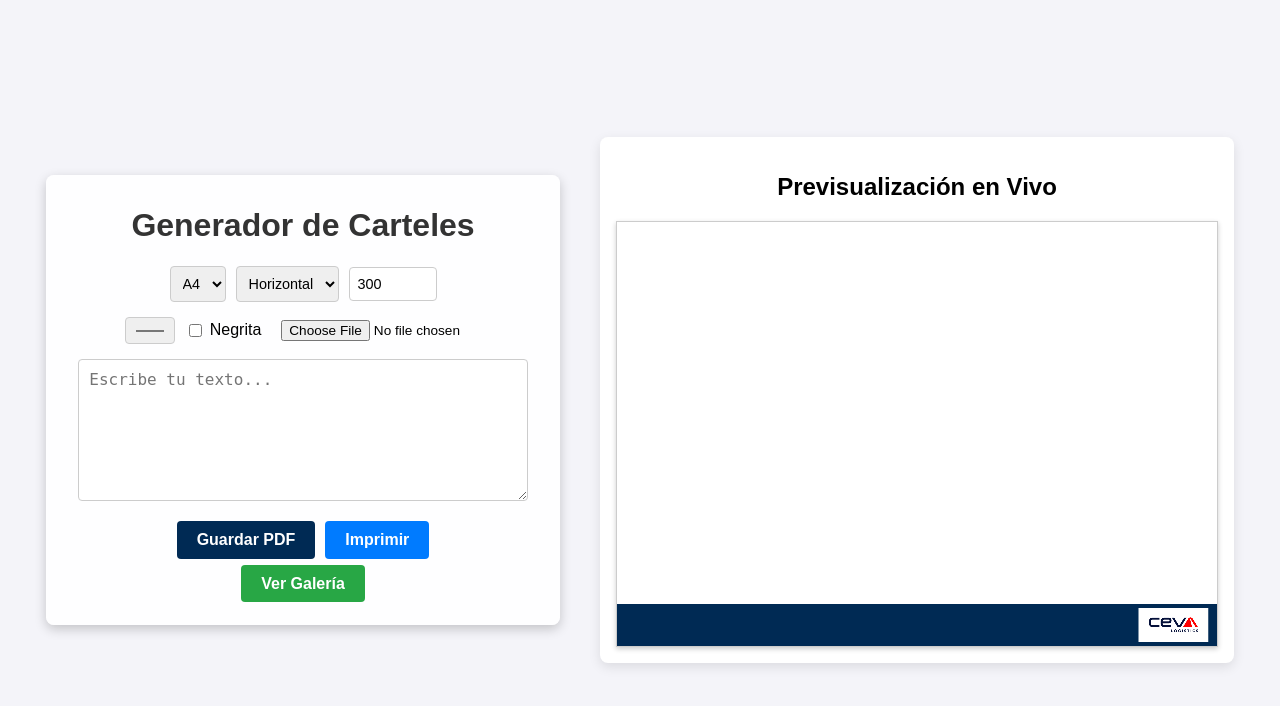
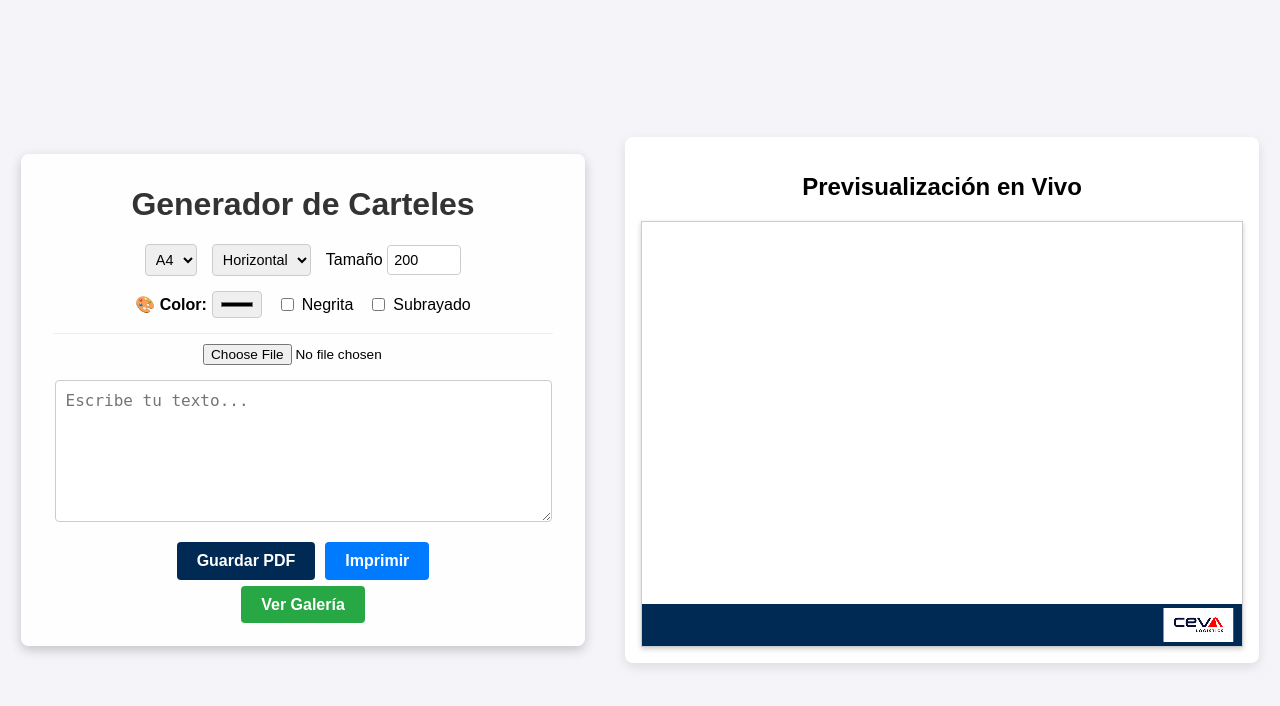
Before and after one commit to ginoceva/CartelesA4, a Flask app: page / in a window 1280 px wide. Shown: the top 706 px of the page. Run offline with Flask 3, Linux system fonts and the light colour scheme.

Commit message:
Swap font files and adjust styles in index.html

```diff
--- a/templates/index.html
+++ b/templates/index.html
@@ -4,19 +4,19 @@
     <meta charset="UTF-8">
     <title>Generador de Carteles</title>
     <style>
-        @font-face { font-family: 'FuenteNormal'; src: url('/static/ARIBLK.TTF'); }
-        @font-face { font-family: 'FuenteNegrita'; src: url('/static/arialbd.ttf'); }
+        /* ¡Fuentes invertidas para corregir el grosor! */
+        @font-face { font-family: 'FuenteNormal'; src: url('/static/arialbd.ttf'); }
+        @font-face { font-family: 'FuenteNegrita'; src: url('/static/ARIBLK.TTF'); }
 
         body { font-family: sans-serif; margin: 0; background-color: #f4f4f9; }
         .app-container { display: flex; gap: 40px; align-items: flex-start; padding: 20px; width: 100%; min-height: 100vh; justify-content: center; align-items: center; box-sizing: border-box; }
-        .form-box { background: rgba(255, 255, 255, 0.95); padding: 2rem; border-radius: 8px; box-shadow: 0 4px 12px rgba(0,0,0,0.2); text-align: center; width: 450px; }
+        .form-box { background: rgba(255, 255, 255, 0.95); padding: 2rem; border-radius: 8px; box-shadow: 0 4px 12px rgba(0,0,0,0.2); text-align: center; width: 500px; }
         .preview-box { background: white; padding: 1rem; border-radius: 8px; box-shadow: 0 4px 12px rgba(0,0,0,0.1); display: flex; flex-direction: column; align-items: center; }
         h1 { margin-top: 0; color: #333; }
 
-        .settings-row { display: flex; gap: 10px; justify-content: center; margin-bottom: 15px; flex-wrap: wrap; align-items: center;}
-        .settings-row select, .settings-row input[type="number"], .settings-row input[type="color"] { padding: 8px; border: 1px solid #ccc; border-radius: 4px; font-size: 0.9rem; }
+        .settings-row { display: flex; gap: 15px; justify-content: center; margin-bottom: 15px; flex-wrap: wrap; align-items: center;}
+        .settings-row select, .settings-row input[type="number"], .settings-row input[type="color"] { padding: 6px; border: 1px solid #ccc; border-radius: 4px; font-size: 0.9rem; }
 
-        /* Estilo para el input de archivo */
         input[type="file"] { font-size: 0.85rem; max-width: 200px; }
 
         textarea { font-size: 1rem; padding: 10px; width: 95%; height: 120px; border: 1px solid #ccc; border-radius: 4px; resize: vertical; margin-bottom: 1rem; }
@@ -25,7 +25,7 @@
         #saveButton { background-color: #002A54; }
         #printButton { background-color: #007bff; }
         .gallery-button { background-color: #28a745; }
-        #clearIconButton { background-color: #dc3545; padding: 5px 10px; font-size: 0.8rem; display: none; } /* Botón oculto por defecto */
+        #clearIconButton { background-color: #dc3545; padding: 5px 10px; font-size: 0.8rem; display: none; }
 
         #previewCanvas { width: 100%; max-width: 600px; height: auto; border: 1px solid #ccc; box-shadow: 0 2px 5px rgba(0,0,0,0.2); }
     </style>
@@ -34,7 +34,6 @@
     <div class="app-container">
         <div class="form-box">
             <h1>Generador de Carteles</h1>
-            <!-- ¡MUY IMPORTANTE: enctype permite enviar archivos al servidor! -->
             <form id="generatorForm" action="/generar" method="POST" enctype="multipart/form-data">
 
                 <div class="settings-row">
@@ -47,15 +46,22 @@
                         <option value="landscape" selected>Horizontal</option>
                         <option value="portrait">Vertical</option>
                     </select>
-                    <input type="number" id="fontSizeInput" name="font_size" value="300" style="width: 70px;" title="Tamaño letra">
+                    <label>Tamaño <input type="number" id="fontSizeInput" name="font_size" value="200" style="width: 60px;"></label>
                 </div>
 
                 <div class="settings-row">
-                    <input type="color" id="textColorInput" name="text_color" value="#000000" title="Color del texto">
-                    <label style="display:flex; align-items:center; gap:5px; margin-right: 10px;">
+                    <label style="font-weight: bold; display: flex; align-items: center; gap: 5px;">
+                        🎨 Color: <input type="color" id="textColorInput" name="text_color" value="#000000">
+                    </label>
+                    <label style="display:flex; align-items:center; gap:5px;">
                         <input type="checkbox" id="boldInput" name="is_bold" value="yes"> Negrita
                     </label>
-                    <!-- EL NUEVO BOTÓN PARA SUBIR IMAGEN -->
+                    <label style="display:flex; align-items:center; gap:5px;">
+                        <input type="checkbox" id="underlineInput" name="is_underline" value="yes"> Subrayado
+                    </label>
+                </div>
+
+                <div class="settings-row" style="border-top: 1px solid #eee; padding-top: 10px;">
                     <input type="file" id="iconUpload" name="icono_file" accept="image/png, image/jpeg" title="Subir Icono">
                     <button type="button" id="clearIconButton">Quitar Logo</button>
                 </div>
@@ -90,8 +96,8 @@
         const fontSizeInput = document.getElementById('fontSizeInput');
         const textColorInput = document.getElementById('textColorInput');
         const boldInput = document.getElementById('boldInput');
+        const underlineInput = document.getElementById('underlineInput');
 
-        // Elementos nuevos del icono
         const iconUpload = document.getElementById('iconUpload');
         const clearIconButton = document.getElementById('clearIconButton');
 
@@ -102,14 +108,12 @@
         logoImage.src = '/static/logo.jpg';
         logoImage.onload = drawPreview;
 
-        // Imagen dinámica para el símbolo que sube el usuario
         const simboloImage = new Image();
         let hasCustomIcon = false;
         simboloImage.onload = drawPreview;
 
-        [textArea, sizeSelect, orientationSelect, fontSizeInput, textColorInput, boldInput].forEach(el => el.addEventListener('input', drawPreview));
+        [textArea, sizeSelect, orientationSelect, fontSizeInput, textColorInput, boldInput, underlineInput].forEach(el => el.addEventListener('input', drawPreview));
 
-        // Lógica para previsualizar la imagen que acabás de elegir en tu compu
         iconUpload.addEventListener('change', function(e) {
             const file = e.target.files[0];
             if (file) {
@@ -117,18 +121,17 @@
                 reader.onload = function(event) {
                     simboloImage.src = event.target.result;
                     hasCustomIcon = true;
-                    clearIconButton.style.display = 'inline-block'; // Mostramos el botón de borrar
+                    clearIconButton.style.display = 'inline-block';
                 };
                 reader.readAsDataURL(file);
             }
         });
 
-        // Lógica para limpiar el icono elegido
         clearIconButton.addEventListener('click', function() {
-            iconUpload.value = ''; // Borra el archivo del input
+            iconUpload.value = '';
             simboloImage.src = '';
             hasCustomIcon = false;
-            this.style.display = 'none'; // Oculta el botón
+            this.style.display = 'none';
             drawPreview();
         });
 
@@ -153,7 +156,6 @@
                 ctx.drawImage(logoImage, width - logoWidth - 50, height - barHeight + Math.floor((barHeight - logoHeight) / 2), logoWidth, logoHeight);
             }
 
-            // Dibujar el icono subido (si existe)
             let topOffset = 0;
             if (hasCustomIcon && simboloImage.complete && simboloImage.naturalWidth !== 0) {
                 const iconSize = Math.floor(height * 0.20);
@@ -177,7 +179,21 @@
             let startY = topOffset + (availableHeight - totalTextHeight) / 2;
 
             for (let i = 0; i < lines.length; i++) {
-                ctx.fillText(lines[i], width / 2, startY + (i * (fontSize + LINE_SPACING)));
+                const lineText = lines[i];
+                const lineY = startY + (i * (fontSize + LINE_SPACING));
+                ctx.fillText(lineText, width / 2, lineY);
+
+                // --- LÓGICA DE SUBRAYADO ---
+                if (underlineInput.checked && lineText.trim() !== '') {
+                    const textWidth = ctx.measureText(lineText).width;
+                    const underlineY = lineY + fontSize * 1.05; // Ajuste debajo de la letra
+                    ctx.beginPath();
+                    ctx.moveTo((width - textWidth) / 2, underlineY);
+                    ctx.lineTo((width + textWidth) / 2, underlineY);
+                    ctx.strokeStyle = textColorInput.value;
+                    ctx.lineWidth = Math.max(fontSize * 0.05, 3); // Grosor dinámico
+                    ctx.stroke();
+                }
             }
         }
 
@@ -203,4 +219,3 @@
     </script>
 </body>
 </html>
-</html>
```
